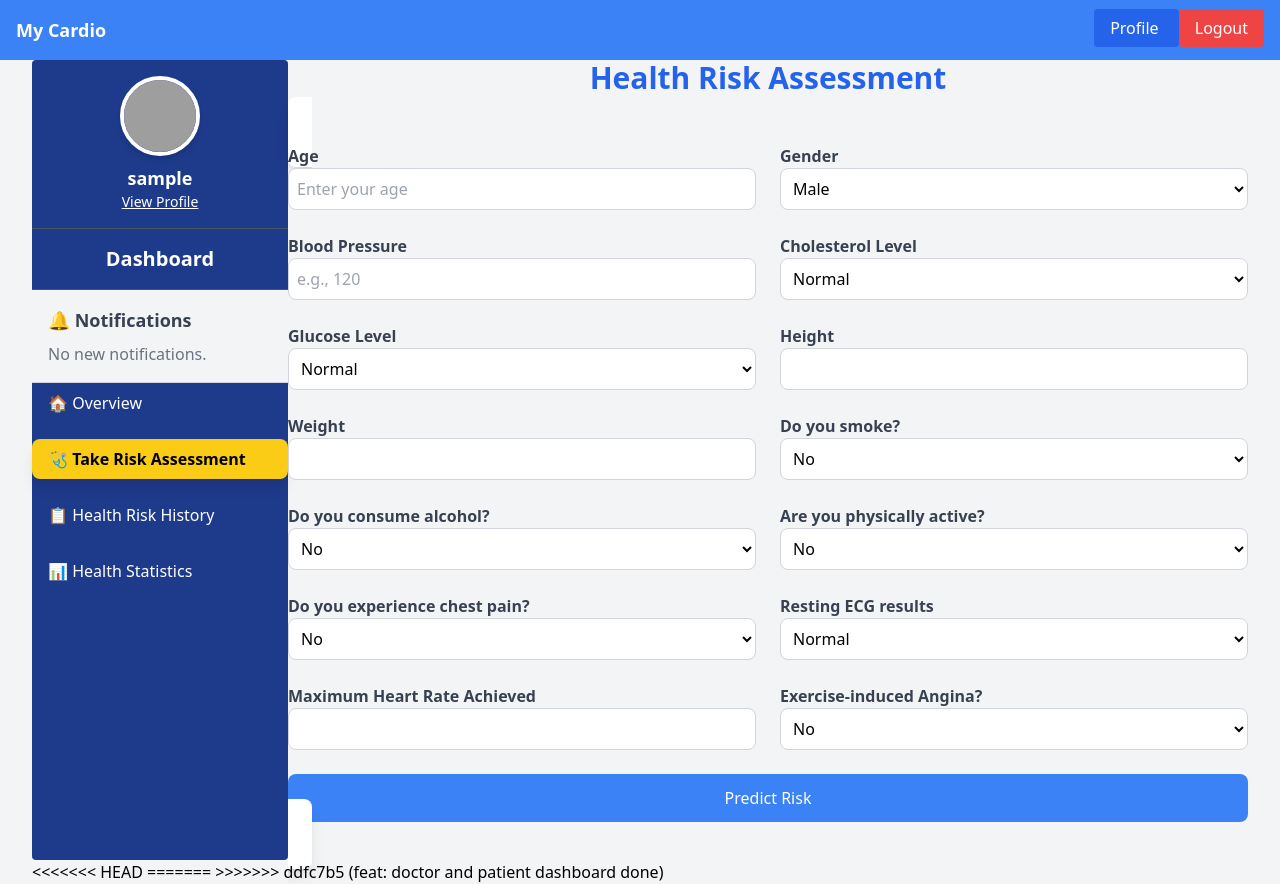
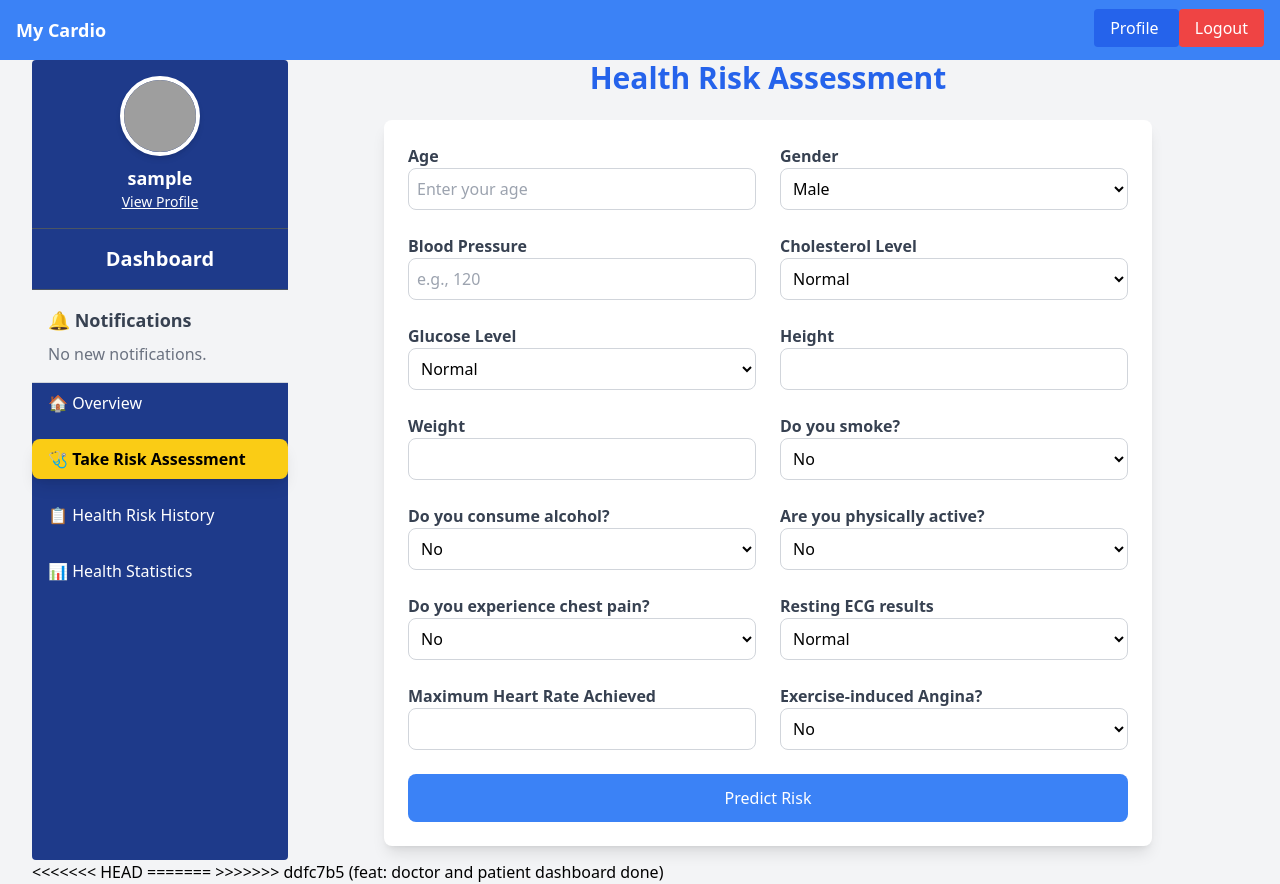
Before and after one commit to jamilharun/My-cardio, a Django app: page /health-risk/ in a window 1280 px wide. Run offline with Django 5.2, Linux system fonts and the light colour scheme; the visitor is signed in with stand-in values (Sample User, id 1); style sheets or scripts are compiled from the project's sources; parts of the project's set-up code (start-up, migrations or seed data) failed here and were passed over; some libraries are stand-ins or nearby versions; grey boxes are pictures that could not be loaded.

Commit message:
fix: rebase conflict

```diff
--- a/main/templates/health_risk.html
+++ b/main/templates/health_risk.html
@@ -5,7 +5,7 @@
 {% block patient_content %}
 <h1 class="text-3xl font-bold text-blue-600 text-center mb-6">Health Risk Assessment</h1>
 
-<for<form method="post" class="max-w-3xl mx-auto bg-white p-6 shadow-lg rounded-lg">
+<form method="post" class="max-w-3xl mx-auto bg-white p-6 shadow-lg rounded-lg">
     {% csrf_token %}
 
     <!-- Grid Layout for Form Fields -->
```
